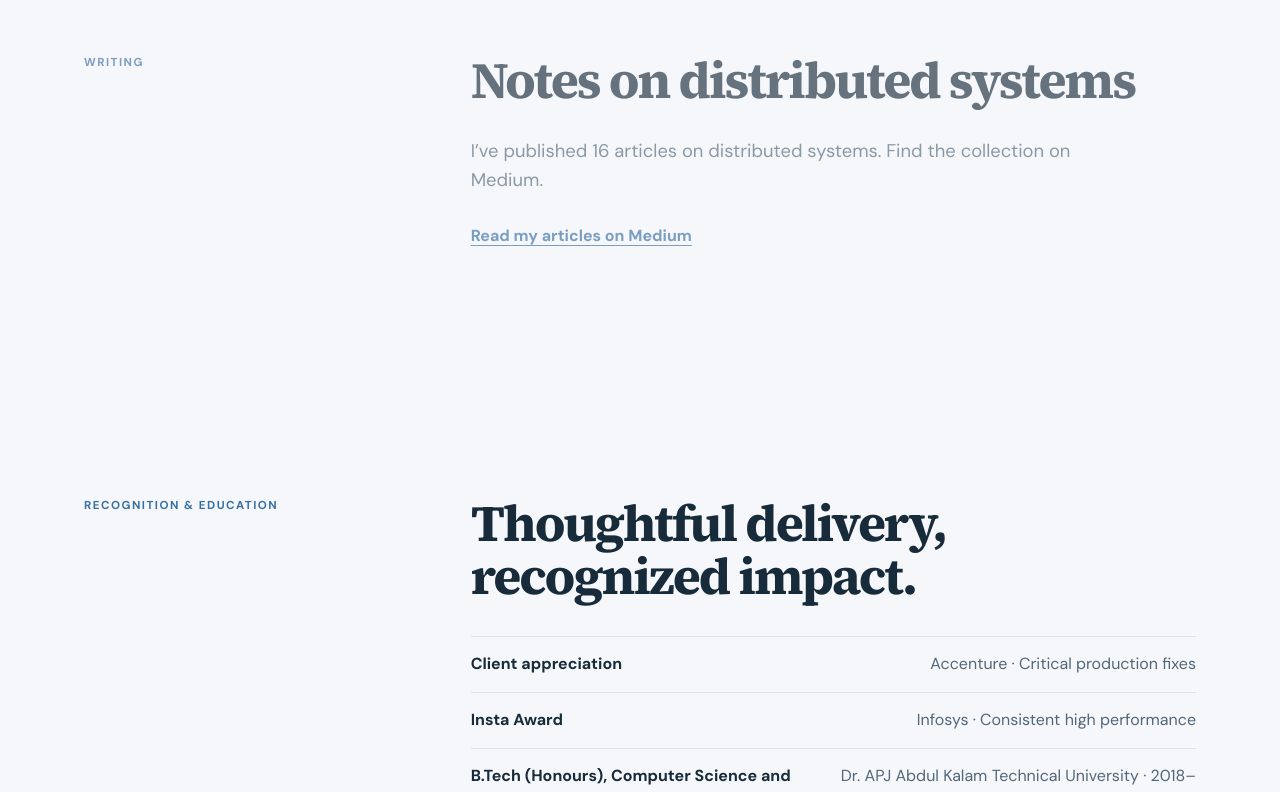
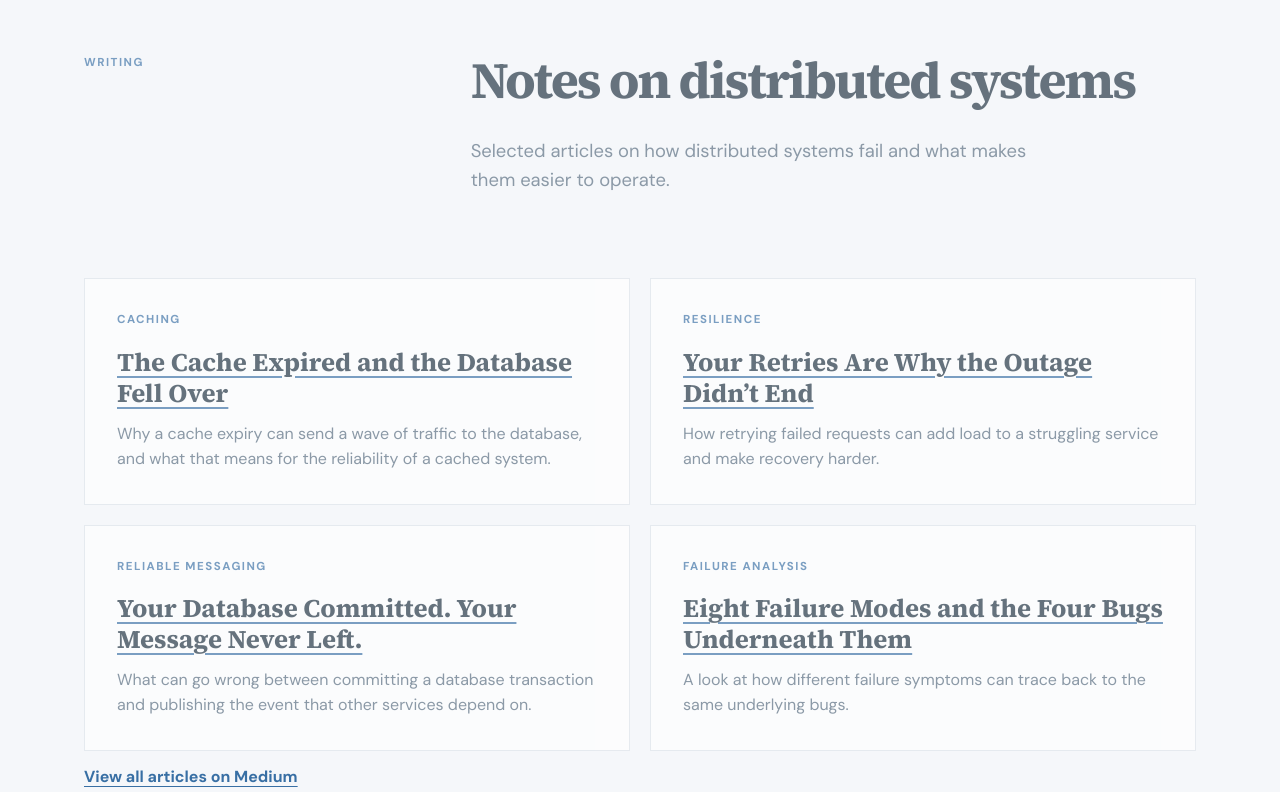
Before and after one commit to sakthere/sakthere.github.io, an Angular app: page / in a window 1280 px wide. Shown: the part 4280-5072 px from the top of the page. Built offline with nearby package versions, Linux system fonts and the light colour scheme.

Commit message:
Feature Medium articles and refine portfolio motion

```diff
--- a/src/app/app.component.ts
+++ b/src/app/app.component.ts
@@ -69,10 +69,32 @@ import { Component } from '@angular/core';
           <p class="eyebrow">WRITING</p>
           <div>
             <h2 id="writing-heading">Notes on distributed systems</h2>
-            <p class="lede">I’ve published 16 articles on distributed systems. Find the collection on Medium.</p>
-            <a class="text-link" href="https://medium.com/&#64;tiwarisaket3" target="_blank" rel="noopener noreferrer">Read my articles on Medium</a>
+            <p class="lede">Selected articles on how distributed systems fail and what makes them easier to operate.</p>
           </div>
         </div>
+        <div class="writing-grid">
+          <article class="writing-card">
+            <p class="eyebrow">CACHING</p>
+            <h3><a href="https://medium.com/stackademic/the-cache-expired-and-the-database-fell-over-dac3f7249b25" target="_blank" rel="noopener noreferrer">The Cache Expired and the Database Fell Over</a></h3>
+            <p>Why a cache expiry can send a wave of traffic to the database, and what that means for the reliability of a cached system.</p>
+          </article>
+          <article class="writing-card">
+            <p class="eyebrow">RESILIENCE</p>
+            <h3><a href="https://medium.com/stackademic/your-retries-are-why-the-outage-didnt-end-c5acbc53ec7c" target="_blank" rel="noopener noreferrer">Your Retries Are Why the Outage Didn’t End</a></h3>
+            <p>How retrying failed requests can add load to a struggling service and make recovery harder.</p>
+          </article>
+          <article class="writing-card">
+            <p class="eyebrow">RELIABLE MESSAGING</p>
+            <h3><a href="https://medium.com/stackademic/your-database-committed-your-message-never-left-817818fc7fa6" target="_blank" rel="noopener noreferrer">Your Database Committed. Your Message Never Left.</a></h3>
+            <p>What can go wrong between committing a database transaction and publishing the event that other services depend on.</p>
+          </article>
+          <article class="writing-card">
+            <p class="eyebrow">FAILURE ANALYSIS</p>
+            <h3><a href="https://medium.com/&#64;tiwarisaket3/eight-failure-modes-and-the-four-bugs-underneath-them-9d7faa3dd4ce" target="_blank" rel="noopener noreferrer">Eight Failure Modes and the Four Bugs Underneath Them</a></h3>
+            <p>A look at how different failure symptoms can trace back to the same underlying bugs.</p>
+          </article>
+        </div>
+        <p class="writing-footer"><a class="text-link" href="https://medium.com/&#64;tiwarisaket3" target="_blank" rel="noopener noreferrer">View all articles on Medium</a></p>
       </section>
       <section class="section recognition"><p class="eyebrow">RECOGNITION & EDUCATION</p><div><h2>Thoughtful delivery,<br>recognized impact.</h2><div class="recognition-list"><p><strong>Client appreciation</strong><span>Accenture · Critical production fixes</span></p><p><strong>Insta Award</strong><span>Infosys · Consistent high performance</span></p><p><strong>B.Tech (Honours), Computer Science and Engineering</strong><span>Dr. APJ Abdul Kalam Technical University · 2018–2022 · 8.0/10</span></p></div></div></section>
       <section id="contact" class="contact"><p class="eyebrow">04 / CONTACT</p><h2>Have an important system to build?</h2><p>I’m open to conversations about full-stack engineering, Azure architecture, and AI-enabled product work.</p><a class="contact-email" href="mailto:tiwarisaket3&#64;gmail.com">tiwarisaket3&#64;gmail.com</a><div class="social"><a href="https://www.linkedin.com/in/tiwarisaket3/" target="_blank" rel="noreferrer">LinkedIn</a><a href="https://github.com/sakthere" target="_blank" rel="noreferrer">GitHub</a><a href="assets/Saket-Tiwari-Resume.pdf" target="_blank">Resume</a></div></section>
--- a/src/refinements.css
+++ b/src/refinements.css
@@ -19,6 +19,7 @@
   @media (prefers-reduced-motion: no-preference) {
     .section-intro,
     .case-study-grid > .project,
+    .writing-card,
     .role,
     .skill-grid {
       animation: section-enter linear both;
@@ -37,6 +38,69 @@
 .hero.section {
   min-height: 0;
   padding-block: clamp(3rem, 6vw, 5rem);
+}
+
+.writing-grid {
+  display: grid;
+  grid-template-columns: repeat(2, minmax(0, 1fr));
+  gap: 1.25rem;
+}
+
+.writing-card {
+  padding: clamp(1.25rem, 3vw, 2rem);
+  border: 1px solid var(--color-border);
+  background: var(--color-surface);
+}
+
+.writing-card h3 {
+  margin: 0;
+  font: 700 clamp(1.35rem, 2vw, 1.75rem)/1.2 var(--serif);
+}
+
+.writing-card h3 a {
+  color: var(--color-text-primary);
+  text-decoration-color: var(--color-accent);
+  text-underline-offset: .18em;
+}
+
+.writing-card > p:last-child {
+  margin: .85rem 0 0;
+  color: var(--color-text-secondary);
+}
+
+.writing-footer {
+  margin: 1.75rem 0 0;
+}
+
+.writing-card:focus-within,
+.project:focus-within {
+  border-color: var(--color-accent);
+}
+
+@media (hover: hover) and (pointer: fine) {
+  .writing-card:hover,
+  .case-study-grid .project:hover {
+    border-color: var(--color-accent);
+    box-shadow: 0 5px 16px color-mix(in srgb, var(--color-text-primary) 8%, transparent);
+  }
+
+  .writing-card h3 a:hover,
+  .text-link:hover,
+  .project-link:hover {
+    color: var(--color-accent-hover);
+    text-decoration-thickness: .12em;
+  }
+}
+
+@media (prefers-reduced-motion: no-preference) {
+  .writing-card,
+  .case-study-grid .project {
+    transition: border-color 180ms ease, box-shadow 180ms ease;
+  }
+
+  a {
+    transition: color 160ms ease, background-color 160ms ease;
+  }
 }
 
 .hero .portrait {
@@ -97,7 +161,8 @@
 
 @media (max-width: 760px) {
   .recruiter-proof,
-  .case-study-grid {
+  .case-study-grid,
+  .writing-grid {
     grid-template-columns: minmax(0, 1fr);
   }
 }
```
